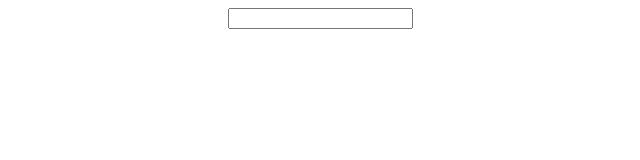
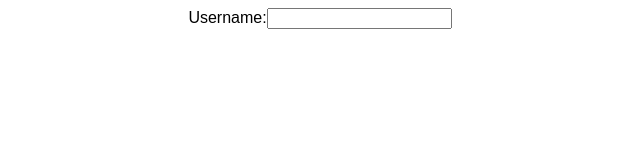
Before and after one commit to tlu8592/lambda-forms-follow-through, a React (Create React App) app: page / in a window 1280 px wide. Shown: the top 160 px of the page, without its empty margins (320-960 px from the left). Built offline with nearby package versions, Linux system fonts and the light colour scheme.

Commit message:
added label for the input

```diff
--- a/src/App.js
+++ b/src/App.js
@@ -4,7 +4,10 @@ export default function App() {
   return (
     <div className="App">
       <form>
-        <input type="text" />
+        <label>
+          Username:
+          <input type="text" />
+        </label>
       </form>
     </div>
   );
```
